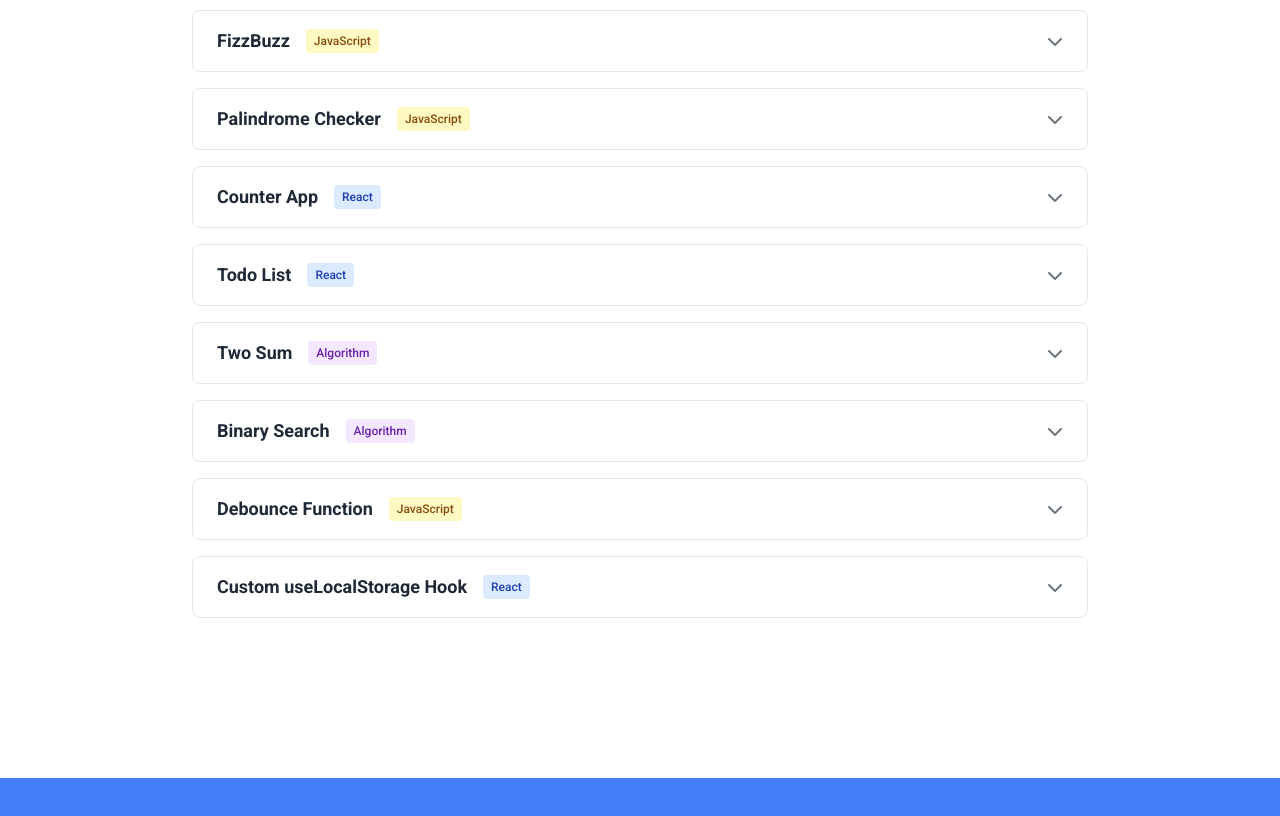
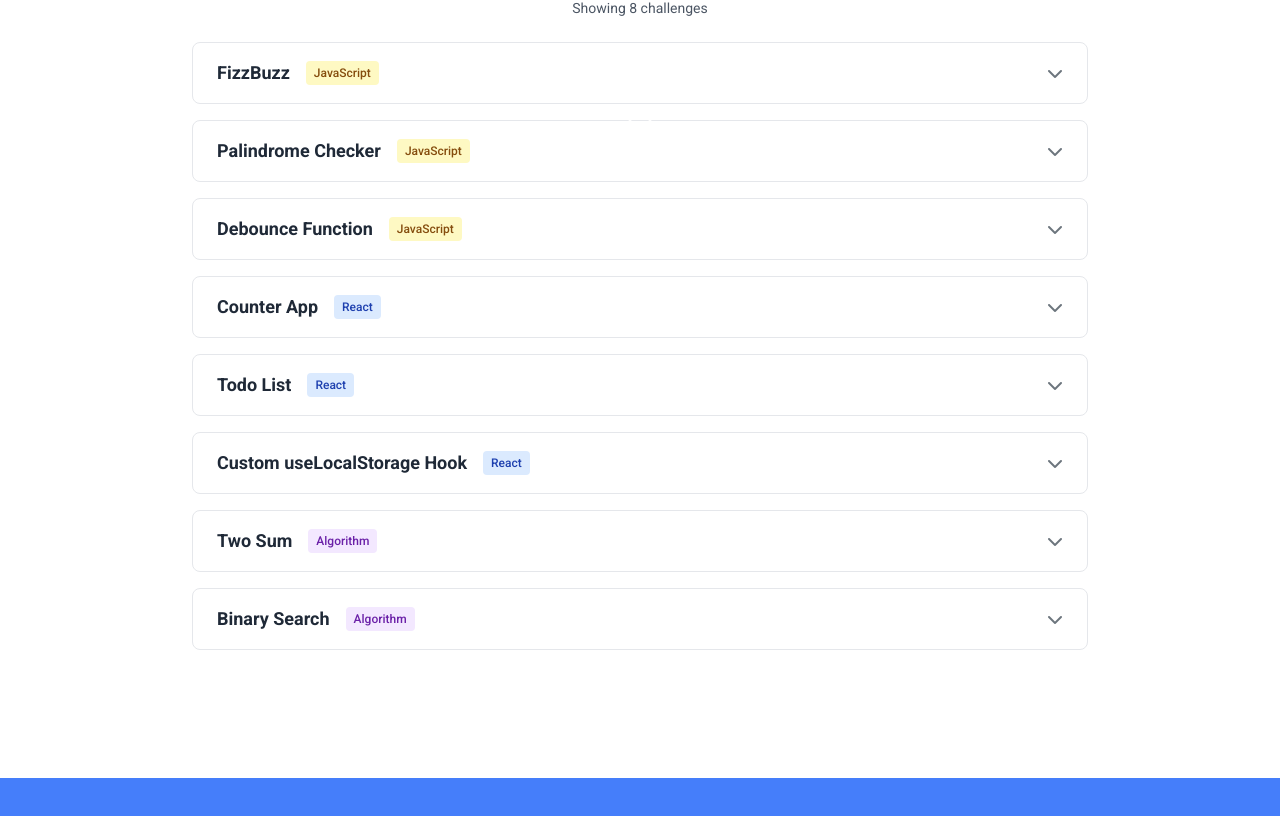
Before and after one commit to WoodyLinwc/Portfolio-Next.js, a Next.js app in the folder portfolio/: page /learning/coding-challenges in a window 1280 px wide. Shown: the part 614-1430 px from the top of the page. Built offline with nearby package versions, Linux system fonts and the light colour scheme.

Commit message:
decoupling

```diff
--- a/portfolio/src/app/learning/coding-challenges/page.tsx
+++ b/portfolio/src/app/learning/coding-challenges/page.tsx
@@ -3,83 +3,7 @@
 import SectionTitle from "@/components/SectionTitle";
 import Link from "next/link";
 import { useState } from "react";
-
-// Define the structure for coding challenges
-interface CodingChallenge {
-    id: string;
-    title: string;
-    category: "JavaScript" | "React" | "Algorithm";
-    approach: string;
-    codesandboxUrl: string;
-}
-
-// Sample coding challenges data
-const challenges: CodingChallenge[] = [
-    {
-        id: "fizzbuzz",
-        title: "FizzBuzz",
-        category: "JavaScript",
-        approach:
-            "Create a function that prints numbers 1-100, but replace multiples of 3 with 'Fizz', multiples of 5 with 'Buzz', and multiples of both with 'FizzBuzz'. Use modulo operator (%) to check divisibility. Start with a simple loop, then add conditional statements to check each case.",
-        codesandboxUrl: "https://codesandbox.io/s/fizzbuzz-challenge-new",
-    },
-    {
-        id: "palindrome",
-        title: "Palindrome Checker",
-        category: "JavaScript",
-        approach:
-            "Check if a string reads the same forwards and backwards. First, clean the string by removing spaces and converting to lowercase. Then compare the string with its reverse. You can use array methods like split(), reverse(), and join(), or use two pointers from start and end.",
-        codesandboxUrl: "https://codesandbox.io/s/palindrome-checker-new",
-    },
-    {
-        id: "counter-app",
-        title: "Counter App",
-        category: "React",
-        approach:
-            "Build a simple counter with increment/decrement buttons. Use useState hook to manage the counter state. Create three buttons: increment (+1), decrement (-1), and reset (back to 0). Style the counter display and add some basic validation to prevent negative numbers if needed.",
-        codesandboxUrl: "https://codesandbox.io/s/react-counter-app-new",
-    },
-    {
-        id: "todo-list",
-        title: "Todo List",
-        category: "React",
-        approach:
-            "Create a todo app with add, delete, and toggle functionality. Use useState for the todo list array and input field. Each todo should have an id, text, and completed status. Implement functions to add new todos, toggle completion status, and delete todos. Consider using Date.now() for unique IDs.",
-        codesandboxUrl: "https://codesandbox.io/s/react-todo-list-new",
-    },
-    {
-        id: "two-sum",
-        title: "Two Sum",
-        category: "Algorithm",
-        approach:
-            "Given an array of numbers and a target sum, find two numbers that add up to the target. Use a hash map to store each number and its index as you iterate. For each number, check if (target - current number) exists in the hash map. This gives you O(n) time complexity instead of O(n²) with nested loops.",
-        codesandboxUrl: "https://codesandbox.io/s/two-sum-algorithm-new",
-    },
-    {
-        id: "binary-search",
-        title: "Binary Search",
-        category: "Algorithm",
-        approach:
-            "Search for a target value in a sorted array efficiently. Start with left and right pointers at array bounds. Calculate middle index, compare middle value with target. If target is smaller, search left half; if larger, search right half. Repeat until found or pointers cross. Time complexity: O(log n).",
-        codesandboxUrl: "https://codesandbox.io/s/binary-search-algorithm-new",
-    },
-    {
-        id: "debounce",
-        title: "Debounce Function",
-        category: "JavaScript",
-        approach:
-            "Create a function that delays execution until after a specified time has passed since the last call. Use closures and setTimeout. Clear the previous timeout on each call and set a new one. This is useful for search inputs, resize events, and API calls to prevent excessive requests.",
-        codesandboxUrl: "https://codesandbox.io/s/debounce-function-new",
-    },
-    {
-        id: "custom-hook",
-        title: "Custom useLocalStorage Hook",
-        category: "React",
-        approach:
-            "Build a custom hook that syncs state with localStorage. Use useState and useEffect. On mount, read from localStorage and set initial state. When state changes, update localStorage. Handle JSON parsing/stringifying and error cases. Make it reusable for any localStorage key-value pair.",
-        codesandboxUrl: "https://codesandbox.io/s/custom-localstorage-hook-new",
-    },
-];
+import { allChallenges, type CodingChallenge } from "@/data/challenges";
 
 export default function CodingChallengesPage() {
     const [expandedChallenge, setExpandedChallenge] = useState<string | null>(
@@ -96,8 +20,8 @@ export default function CodingChallengesPage() {
     // Filter challenges based on selected category
     const filteredChallenges =
         selectedFilter === "All"
-            ? challenges
-            : challenges.filter(
+            ? allChallenges
+            : allChallenges.filter(
                   (challenge) => challenge.category === selectedFilter
               );
 
@@ -111,6 +35,19 @@ export default function CodingChallengesPage() {
                 return "bg-blue-100 text-blue-800";
             case "Algorithm":
                 return "bg-purple-100 text-purple-800";
+            default:
+                return "bg-gray-100 text-gray-800";
+        }
+    };
+
+    const getDifficultyColor = (difficulty?: string) => {
+        switch (difficulty) {
+            case "Easy":
+                return "bg-green-100 text-green-800";
+            case "Medium":
+                return "bg-yellow-100 text-yellow-800";
+            case "Hard":
+                return "bg-red-100 text-red-800";
             default:
                 return "bg-gray-100 text-gray-800";
         }
@@ -136,6 +73,8 @@ export default function CodingChallengesPage() {
                         >
                             ← Back to Learning
                         </Link>
+                    </div>
+
                     {/* Show message when no challenges found */}
                     {filteredChallenges.length === 0 && (
                         <div className="text-center py-8">
@@ -151,9 +90,7 @@ export default function CodingChallengesPage() {
                             {filterOptions.map((filter) => (
                                 <button
                                     key={filter}
-                                        onClick={() =>
-                                            setSelectedFilter(filter)
-                                        }
+                                    onClick={() => setSelectedFilter(filter)}
                                     className={`px-4 py-2 rounded-md transition-colors whitespace-nowrap ${
                                         selectedFilter === filter
                                             ? "bg-white text-primary shadow-sm font-medium"
@@ -203,6 +140,15 @@ export default function CodingChallengesPage() {
                                                 >
                                                     {challenge.category}
                                                 </span>
+                                                {challenge.difficulty && (
+                                                    <span
+                                                        className={`px-2 py-1 rounded text-xs font-medium ${getDifficultyColor(
+                                                            challenge.difficulty
+                                                        )}`}
+                                                    >
+                                                        {challenge.difficulty}
+                                                    </span>
+                                                )}
                                             </div>
                                         </div>
                                         <i
@@ -232,10 +178,36 @@ export default function CodingChallengesPage() {
                                             <p className="text-gray-600 leading-relaxed mb-4">
                                                 {challenge.approach}
                                             </p>
+
+                                            {/* Tags */}
+                                            {challenge.tags &&
+                                                challenge.tags.length > 0 && (
+                                                    <div className="mb-4">
+                                                        <h5 className="font-medium text-gray-700 mb-2 text-sm">
+                                                            Tags:
+                                                        </h5>
+                                                        <div className="flex flex-wrap gap-2">
+                                                            {challenge.tags.map(
+                                                                (
+                                                                    tag,
+                                                                    index
+                                                                ) => (
+                                                                    <span
+                                                                        key={
+                                                                            index
+                                                                        }
+                                                                        className="px-2 py-1 bg-gray-100 text-gray-600 rounded text-xs"
+                                                                    >
+                                                                        {tag}
+                                                                    </span>
+                                                                )
+                                                            )}
+                                                        </div>
+                                                    </div>
+                                                )}
+
                                             <a
-                                                    href={
-                                                        challenge.codesandboxUrl
-                                                    }
+                                                href={challenge.codesandboxUrl}
                                                 target="_blank"
                                                 rel="noopener noreferrer"
                                                 className="inline-flex items-center bg-primary text-white px-4 py-2 rounded hover:bg-primary/90 transition-colors"
@@ -250,7 +222,6 @@ export default function CodingChallengesPage() {
                         ))}
                     </div>
                 </div>
-                </div>
             </section>
         </>
     );
--- /dev/null
+++ b/portfolio/src/data/challenges/algorithm.ts
@@ -0,0 +1,24 @@
+// src/data/challenges/algorithm.ts
+
+import type { CodingChallenge } from "./types";
+
+export const algorithmChallenges: CodingChallenge[] = [
+    {
+        id: "two-sum",
+        title: "Two Sum",
+        category: "Algorithm",
+        approach:
+            "Given an array of numbers and a target sum, find two numbers that add up to the target. Use a hash map to store each number and its index as you iterate. For each number, check if (target - current number) exists in the hash map. This gives you O(n) time complexity instead of O(n²) with nested loops.",
+        codesandboxUrl: "https://codesandbox.io/s/two-sum-algorithm-new",
+        tags: ["hash-map", "arrays", "time-complexity"],
+    },
+    {
+        id: "binary-search",
+        title: "Binary Search",
+        category: "Algorithm",
+        approach:
+            "Search for a target value in a sorted array efficiently. Start with left and right pointers at array bounds. Calculate middle index, compare middle value with target. If target is smaller, search left half; if larger, search right half. Repeat until found or pointers cross. Time complexity: O(log n).",
+        codesandboxUrl: "https://codesandbox.io/s/binary-search-algorithm-new",
+        tags: ["binary-search", "divide-conquer", "sorted-arrays"],
+    },
+];
--- /dev/null
+++ b/portfolio/src/data/challenges/index.ts
@@ -0,0 +1,47 @@
+// src/data/challenges/index.ts
+
+import type { CodingChallenge } from "./types";
+import { javascriptChallenges } from "./javascript";
+import { reactChallenges } from "./react";
+import { algorithmChallenges } from "./algorithm";
+
+// Export individual challenge arrays
+export { javascriptChallenges } from "./javascript";
+export { reactChallenges } from "./react";
+export { algorithmChallenges } from "./algorithm";
+export type { CodingChallenge } from "./types";
+
+// Combined challenges array
+export const allChallenges: CodingChallenge[] = [
+    ...javascriptChallenges,
+    ...reactChallenges,
+    ...algorithmChallenges,
+];
+
+// Helper functions
+export const getChallengesByCategory = (
+    category: CodingChallenge["category"]
+): CodingChallenge[] => {
+    switch (category) {
+        case "JavaScript":
+            return javascriptChallenges;
+        case "React":
+            return reactChallenges;
+        case "Algorithm":
+            return algorithmChallenges;
+        default:
+            return [];
+    }
+};
+
+export const getChallengesByDifficulty = (
+    difficulty: "Easy" | "Medium" | "Hard"
+): CodingChallenge[] => {
+    return allChallenges.filter(
+        (challenge) => challenge.difficulty === difficulty
+    );
+};
+
+export const getChallengesByTag = (tag: string): CodingChallenge[] => {
+    return allChallenges.filter((challenge) => challenge.tags?.includes(tag));
+};
--- /dev/null
+++ b/portfolio/src/data/challenges/javascript.ts
@@ -0,0 +1,33 @@
+// src/data/challenges/javascript.ts
+
+import type { CodingChallenge } from "./types";
+
+export const javascriptChallenges: CodingChallenge[] = [
+    {
+        id: "fizzbuzz",
+        title: "FizzBuzz",
+        category: "JavaScript",
+        approach:
+            "Create a function that prints numbers 1-100, but replace multiples of 3 with 'Fizz', multiples of 5 with 'Buzz', and multiples of both with 'FizzBuzz'. Use modulo operator (%) to check divisibility. Start with a simple loop, then add conditional statements to check each case.",
+        codesandboxUrl: "https://codesandbox.io/s/fizzbuzz-challenge-new",
+        tags: ["loops", "conditionals", "modulo"],
+    },
+    {
+        id: "palindrome",
+        title: "Palindrome Checker",
+        category: "JavaScript",
+        approach:
+            "Check if a string reads the same forwards and backwards. First, clean the string by removing spaces and converting to lowercase. Then compare the string with its reverse. You can use array methods like split(), reverse(), and join(), or use two pointers from start and end.",
+        codesandboxUrl: "https://codesandbox.io/s/palindrome-checker-new",
+        tags: ["strings", "arrays", "two-pointers"],
+    },
+    {
+        id: "debounce",
+        title: "Debounce Function",
+        category: "JavaScript",
+        approach:
+            "Create a function that delays execution until after a specified time has passed since the last call. Use closures and setTimeout. Clear the previous timeout on each call and set a new one. This is useful for search inputs, resize events, and API calls to prevent excessive requests.",
+        codesandboxUrl: "https://codesandbox.io/s/debounce-function-new",
+        tags: ["closures", "setTimeout", "performance"],
+    },
+];
--- /dev/null
+++ b/portfolio/src/data/challenges/react.ts
@@ -0,0 +1,33 @@
+// src/data/challenges/react.ts
+
+import type { CodingChallenge } from "./types";
+
+export const reactChallenges: CodingChallenge[] = [
+    {
+        id: "counter-app",
+        title: "Counter App",
+        category: "React",
+        approach:
+            "Build a simple counter with increment/decrement buttons. Use useState hook to manage the counter state. Create three buttons: increment (+1), decrement (-1), and reset (back to 0). Style the counter display and add some basic validation to prevent negative numbers if needed.",
+        codesandboxUrl: "https://codesandbox.io/s/react-counter-app-new",
+        tags: ["useState", "event-handlers", "components"],
+    },
+    {
+        id: "todo-list",
+        title: "Todo List",
+        category: "React",
+        approach:
+            "Create a todo app with add, delete, and toggle functionality. Use useState for the todo list array and input field. Each todo should have an id, text, and completed status. Implement functions to add new todos, toggle completion status, and delete todos. Consider using Date.now() for unique IDs.",
+        codesandboxUrl: "https://codesandbox.io/s/react-todo-list-new",
+        tags: ["useState", "arrays", "CRUD", "forms"],
+    },
+    {
+        id: "custom-hook",
+        title: "Custom useLocalStorage Hook",
+        category: "React",
+        approach:
+            "Build a custom hook that syncs state with localStorage. Use useState and useEffect. On mount, read from localStorage and set initial state. When state changes, update localStorage. Handle JSON parsing/stringifying and error cases. Make it reusable for any localStorage key-value pair.",
+        codesandboxUrl: "https://codesandbox.io/s/custom-localstorage-hook-new",
+        tags: ["custom-hooks", "useEffect", "localStorage", "error-handling"],
+    },
+];
--- /dev/null
+++ b/portfolio/src/data/challenges/types.ts
@@ -0,0 +1,11 @@
+// src/data/challenges/types.ts
+
+export interface CodingChallenge {
+    id: string;
+    title: string;
+    category: "JavaScript" | "React" | "Algorithm";
+    approach: string;
+    codesandboxUrl: string;
+    difficulty?: "Easy" | "Medium" | "Hard";
+    tags?: string[];
+}
```
Lines whose indentation alone changed are shown as unchanged.
